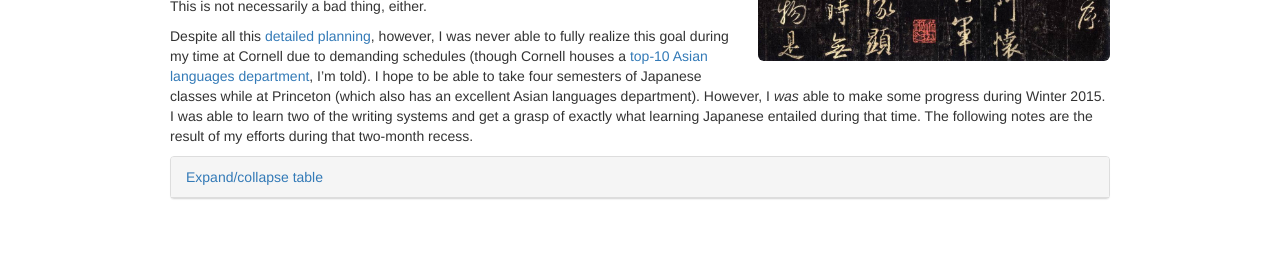
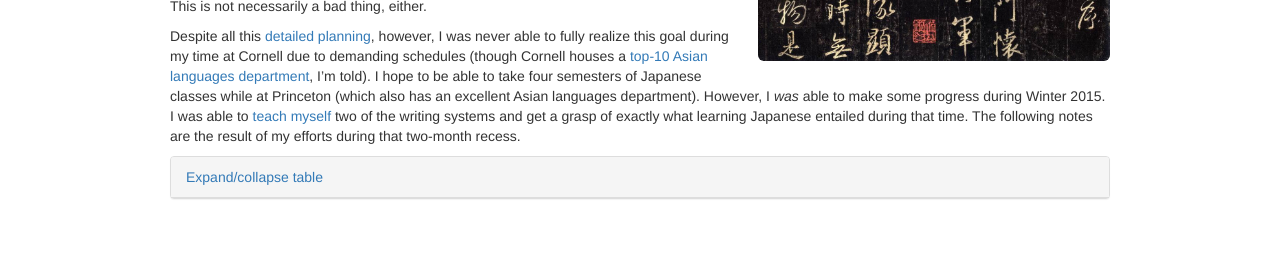
Before and after one commit to chiragbharadwaj/site, a Jekyll site: the page built from misc/index.md, in a window 1280 px wide. Shown: the part 1554-1830 px from the top of the page. Built offline with Jekyll 4.4.1, drawn with Linux system fonts in a browser that asks for light colours; nearby versions of some CDN libraries; library files that are not in the unit come from our copies.

Commit message:
All media files now linked

```diff
--- a/misc/index.md
+++ b/misc/index.md
@@ -291,7 +291,7 @@ Ultimately, I decided to pool together several textbooks and use each chapter in
 
 In Fall 2015, after a summer working at the <a href="https://en.wikipedia.org/wiki/The_Bank_of_Tokyo-Mitsubishi_UFJ">Bank of Tokyo-Mitsubishi</a>, I became interested in learning Japanese. Unfortunately, unlike linguistics, learning to speak Japanese is not something that I could by myself (reading and writing are another matter, but it is probably still best to do it in a classroom). I had originally planned to follow the structure of the <a href="https://www.amazon.com/GENKI-Integrated-Course-Elementary-Japanese/dp/4789014401">Genki textbooks</a>, but I have since changed my mind to use the <a href="https://www.amazon.com/Nakama-World-Languages-Yukiko-Hatasa/dp/0495798185/">Nakama books</a> instead, in part due to the fact that Princeton uses the latter rather than the former (and vice versa for Cornell). This was—of course—not a light decision, as the Genki textbooks are more renowned for being beginner-friendly and presenting information in a logical fashion that builds up knowledge. However, Nakama focuses more on group activities and helps the learner obtain information about the language in the order of importance (rather than ease of learning). This is not necessarily a bad thing, either.
 
-Despite all this <a href="{{site.baseurl}}/media/japan/schedule.pdf">detailed planning</a>, however, I was never able to fully realize this goal during my time at Cornell due to demanding schedules (though Cornell houses a <a href="http://www.thebestcolleges.org/10-most-innovative-colleges-for-foreign-language-study/">top-10 Asian languages department</a>, I'm told). I hope to be able to take four semesters of Japanese classes while at Princeton (which also has an excellent Asian languages department). However, I <i>was</i> able to make some progress during Winter 2015. I was able to learn two of the writing systems and get a grasp of exactly what learning Japanese entailed during that time. The following notes are the result of my efforts during that two-month recess.
+Despite all this <a href="{{site.baseurl}}/media/japan/schedule.pdf">detailed planning</a>, however, I was never able to fully realize this goal during my time at Cornell due to demanding schedules (though Cornell houses a <a href="http://www.thebestcolleges.org/10-most-innovative-colleges-for-foreign-language-study/">top-10 Asian languages department</a>, I'm told). I hope to be able to take four semesters of Japanese classes while at Princeton (which also has an excellent Asian languages department). However, I <i>was</i> able to make some progress during Winter 2015. I was able to <a href="{{site.baseurl}}/media/intro-jap.pdf">teach myself</a> two of the writing systems and get a grasp of exactly what learning Japanese entailed during that time. The following notes are the result of my efforts during that two-month recess.
 
 <div class="panel panel-default accordion" id="accordionJap">
   <div class="panel-heading">
```
